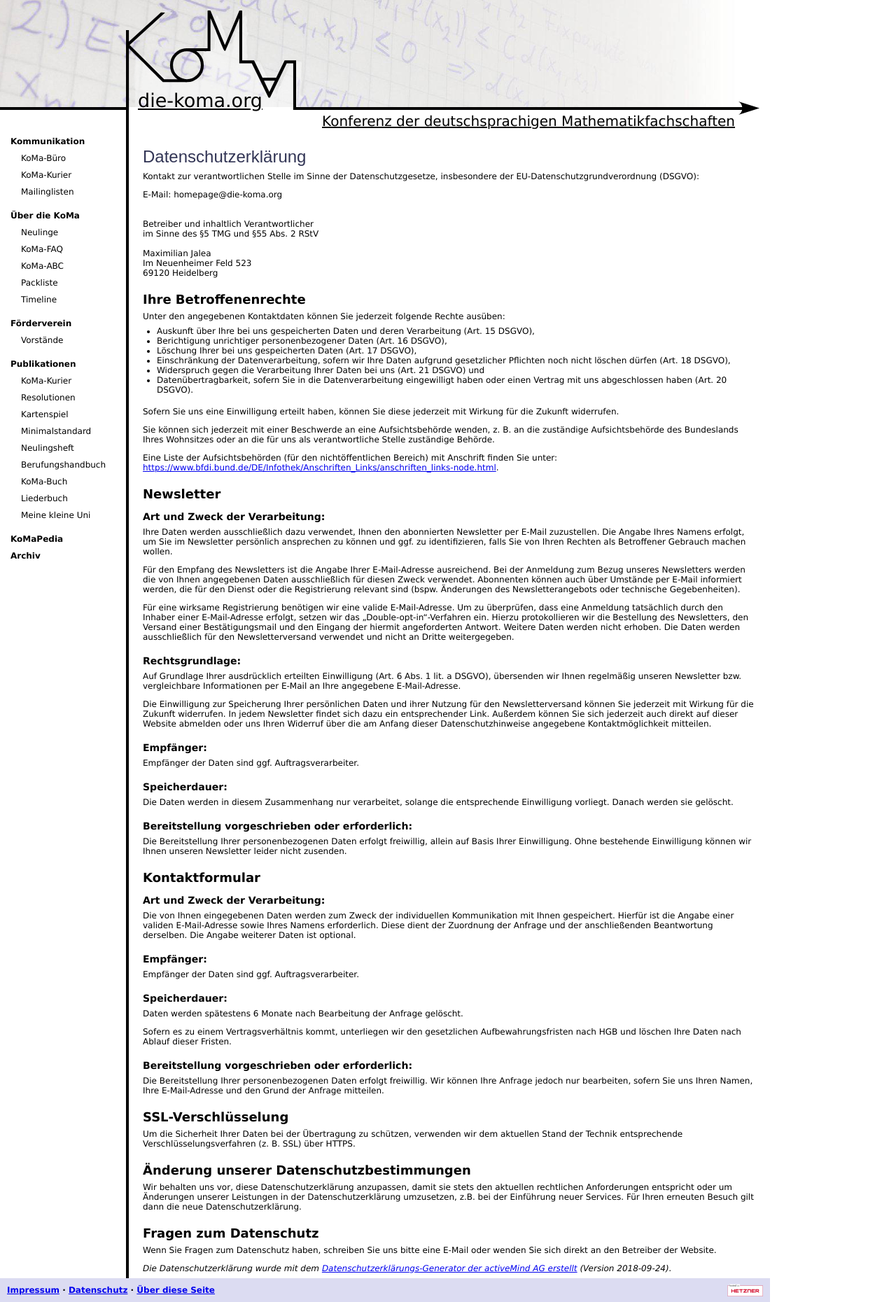
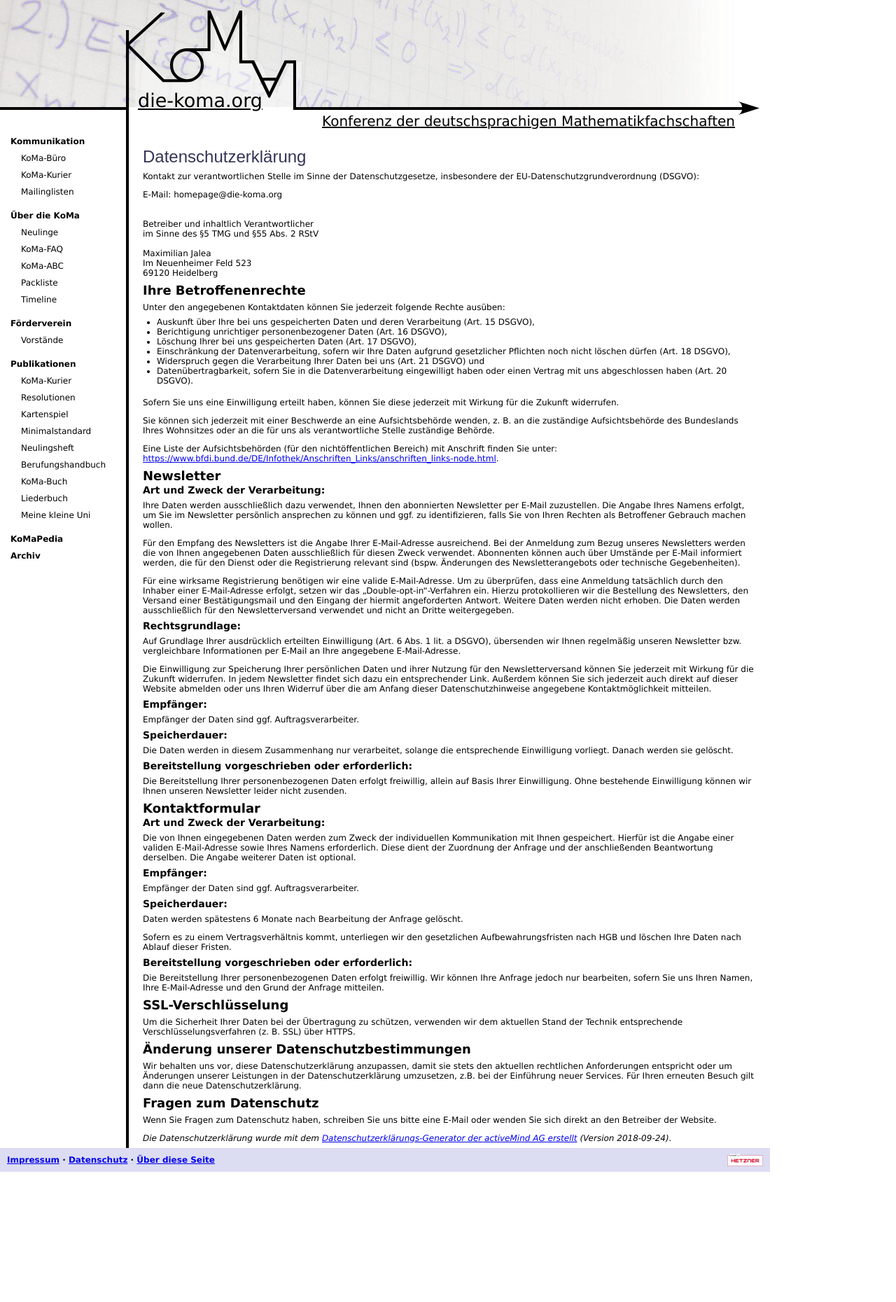
Before and after one commit to Die-KoMa/die-koma.org, a Jekyll site: the page built from datenschutz.md, in a window 1280 px wide. Shown: the whole page at 70% size. Built offline with Jekyll 4.4.1, drawn with Linux system fonts in a browser that asks for light colours; after the commit the page ends 1674 px from its top, so only the background shows below that.

Commit message:
Revert "Minimale Style-Änderungen für die Übersichtlichkeit"
This reverts commit 54b262308d7a29da1cc4ba0818d53ebc5a700d27.

```diff
--- a/core/css/main.scss
+++ b/core/css/main.scss
@@ -6,18 +6,11 @@
 /**
  * Reset some basic elements
  */
-body, pre, hr,
-dl, dd, ol, ul, figure, p {
+body, h1, h2, h3, h4, h5, h6,
+p, blockquote, pre, hr,
+dl, dd, ol, ul, figure {
   margin: 0;
   padding: 0;
-}
-
-h1 {
-  margin-top: 0px;
-}
-
-div.next-koma h1{
-  margin-top: 0px;
 }
 
 p + h1 {
```
